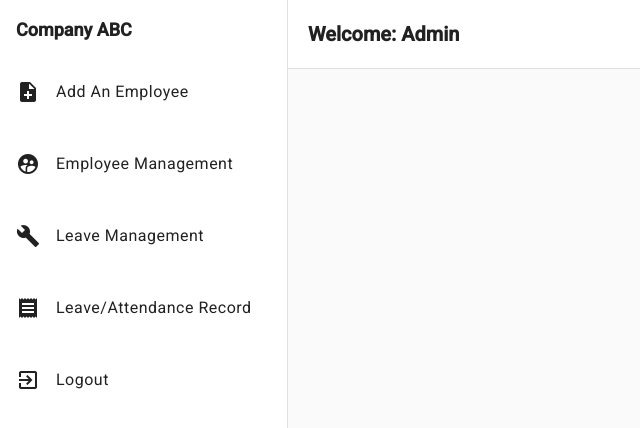
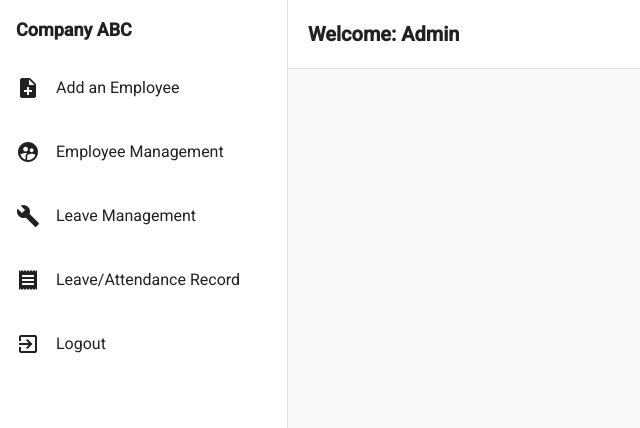
Before and after one commit to VuProjectCS619/leave-attendance-record-system-fe, an Angular app: page /admin in a window 1280 px wide. Shown: the top 428 px of the page, without its empty margins (0-640 px from the left). Built offline with nearby package versions, Linux system fonts and the light colour scheme.

Commit message:
ui fixes

```diff
--- a/src/app/employee/attendance/attendance.component.ts
+++ b/src/app/employee/attendance/attendance.component.ts
@@ -20,17 +20,13 @@ export class AttendanceComponent {
 
   logTimeIn()
   {
-    this.service.getLeaveRecords().subscribe({
-      next: value => console.log(value),
-      error: err => console.log(err)
+    this.service.logTimeIn().subscribe({
+      next:value => {
+        console.log(value)
+
+      },
+      error:err => console.log(err)
     })
-    // this.service.logTimeIn().subscribe({
-    //   next:value => {
-    //     console.log(value)
-    //
-    //   },
-    //   error:err => console.log(err)
-    // })
   }
   logTimeOut()
   {
--- a/src/app/services/employee.service.ts
+++ b/src/app/services/employee.service.ts
@@ -32,7 +32,7 @@ export class EmployeeService {
   }
   applyForLeave(form:any):Observable<any>
   {
-    return this.http.post(`leave/application `, form);
+    return this.http.post("leave/application", form);
   }
   updateProfileSetting(form:any, id:string)
   {
--- a/src/app/shared/side-nav-admin/side-nav-admin.component.css
+++ b/src/app/shared/side-nav-admin/side-nav-admin.component.css
@@ -13,3 +13,10 @@
   xl:hidden
 
 }
+
+.active-option {
+  @apply
+    bg-fuchsia-800
+    text-white
+    px-2 py-4
+}
--- a/src/app/shared/side-nav-admin/side-nav-admin.component.html
+++ b/src/app/shared/side-nav-admin/side-nav-admin.component.html
@@ -3,12 +3,14 @@
   <mat-drawer  mode="side" opened class="w-72 drawer-container">
     <p class="text-lg font-semibold p-4">Company ABC</p>
     <mat-list>
-      <div class="flex flex-col gap-6  w-full">
-      <button mat-menu-item routerLink="/admin/add-employee">Add An Employee<mat-icon>note_add</mat-icon></button>
-      <button mat-menu-item routerLink="/admin/employee-management">Employee Management <mat-icon>supervised_user_circle</mat-icon></button>
-      <button mat-menu-item routerLink="/admin/leave-management">Leave Management <mat-icon>build</mat-icon></button>
-      <button mat-menu-item routerLink="/admin/record">Leave/Attendance Record <mat-icon>receipt</mat-icon></button>
-      <button mat-menu-item routerLink="">Logout<mat-icon>exit_to_app</mat-icon></button>
+      <div class="flex flex-col mt-2 mb-10  w-full"
+           *ngFor="let option of options"
+           (click)="setSelectedOption(option)"
+           [ngClass]="{ 'active-option': option.active }"
+           [routerLink]="option.path" >
+        <div class="flex gap-4 cursor-pointer px-4">
+          <mat-icon>{{option.icon}}</mat-icon> {{ option.name }}
+        </div>
       </div>
     </mat-list>
   </mat-drawer>
--- a/src/app/shared/side-nav-admin/side-nav-admin.component.ts
+++ b/src/app/shared/side-nav-admin/side-nav-admin.component.ts
@@ -6,4 +6,16 @@ import { Component } from '@angular/core';
   styleUrls: ['./side-nav-admin.component.css']
 })
 export class SideNavAdminComponent {
+  options = [
+    { name: 'Add an Employee', active: false, path:"/admin/add-employee", icon:"note_add" },
+    { name: 'Employee Management ', active: false, path:"/admin/employee-management", icon:"supervised_user_circle" },
+    { name: 'Leave Management', active: false, path:"/admin/leave-management", icon:"build" },
+    { name: 'Leave/Attendance Record', active: false, path:"/admin/record", icon:"receipt" },
+    { name: 'Logout', active: false, path:"", icon:"exit_to_app" }
+  ];
+
+  // Function to set the selected option
+  setSelectedOption(option: any) {
+    this.options.forEach(opt => (opt.active = opt === option));
+  }
 }
--- a/src/app/shared/side-nav-employee/side-nav-employee.component.css
+++ b/src/app/shared/side-nav-employee/side-nav-employee.component.css
@@ -13,3 +13,10 @@
   xl:hidden
 
 }
+
+.active-option {
+  @apply
+  bg-fuchsia-800
+  text-white
+  px-2 py-4
+}
--- a/src/app/shared/side-nav-employee/side-nav-employee.component.html
+++ b/src/app/shared/side-nav-employee/side-nav-employee.component.html
@@ -3,12 +3,14 @@
   <mat-drawer  mode="side" opened class="w-72 drawer-container">
     <p class="text-lg font-semibold p-4">Company ABC</p>
     <mat-list>
-      <div class="flex flex-col gap-6  w-full">
-        <button mat-menu-item routerLink="/employee/attendance">Attendance<mat-icon>book</mat-icon></button>
-        <button mat-menu-item routerLink="/employee/apply-for-leave">Apply for Leave<mat-icon>time_to_leave</mat-icon></button>
-        <button mat-menu-item routerLink="/employee/record">Leave/Attendance Record<mat-icon>build</mat-icon></button>
-        <button mat-menu-item routerLink="/employee/account-setting">Account Settings <mat-icon>settings</mat-icon></button>
-        <button mat-menu-item routerLink="">Logout<mat-icon>exit_to_app</mat-icon></button>
+      <div class="flex flex-col mt-2 mb-10  w-full"
+           *ngFor="let option of options"
+           (click)="setSelectedOption(option)"
+           [ngClass]="{ 'active-option': option.active }"
+           [routerLink]="option.path" >
+        <div class="flex gap-4 cursor-pointer px-4">
+          <mat-icon>{{option.icon}}</mat-icon> {{ option.name }}
+        </div>
       </div>
     </mat-list>
   </mat-drawer>
--- a/src/app/shared/side-nav-employee/side-nav-employee.component.ts
+++ b/src/app/shared/side-nav-employee/side-nav-employee.component.ts
@@ -12,4 +12,17 @@ export class SideNavEmployeeComponent {
   logOut(){
     localStorage.clear()
   }
+
+  options = [
+    { name: 'Attendance', active: false, path:"/employee/attendance", icon:"book" },
+    { name: 'Apply for Leave', active: false, path:"/employee/apply-for-leave", icon:"time_to_leave" },
+    { name: 'Leave/Attendance Record', active: false, path:"/employee/record", icon:"receipt" },
+    { name: 'Account Settings', active: false, path:"/employee/account-setting", icon:"settings" },
+    { name: 'Logout', active: false, path:"", icon:"exit_to_app" }
+  ];
+
+  // Function to set the selected option
+  setSelectedOption(option: any) {
+    this.options.forEach(opt => (opt.active = opt === option));
+  }
 }
```
